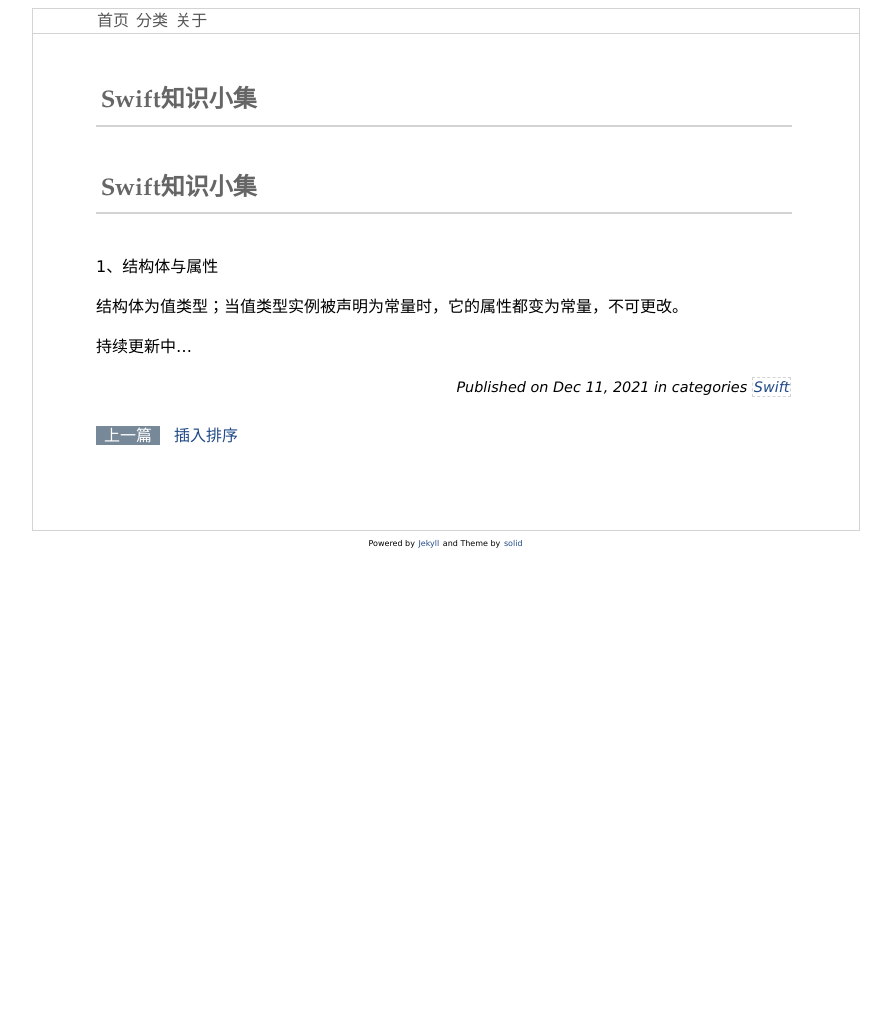
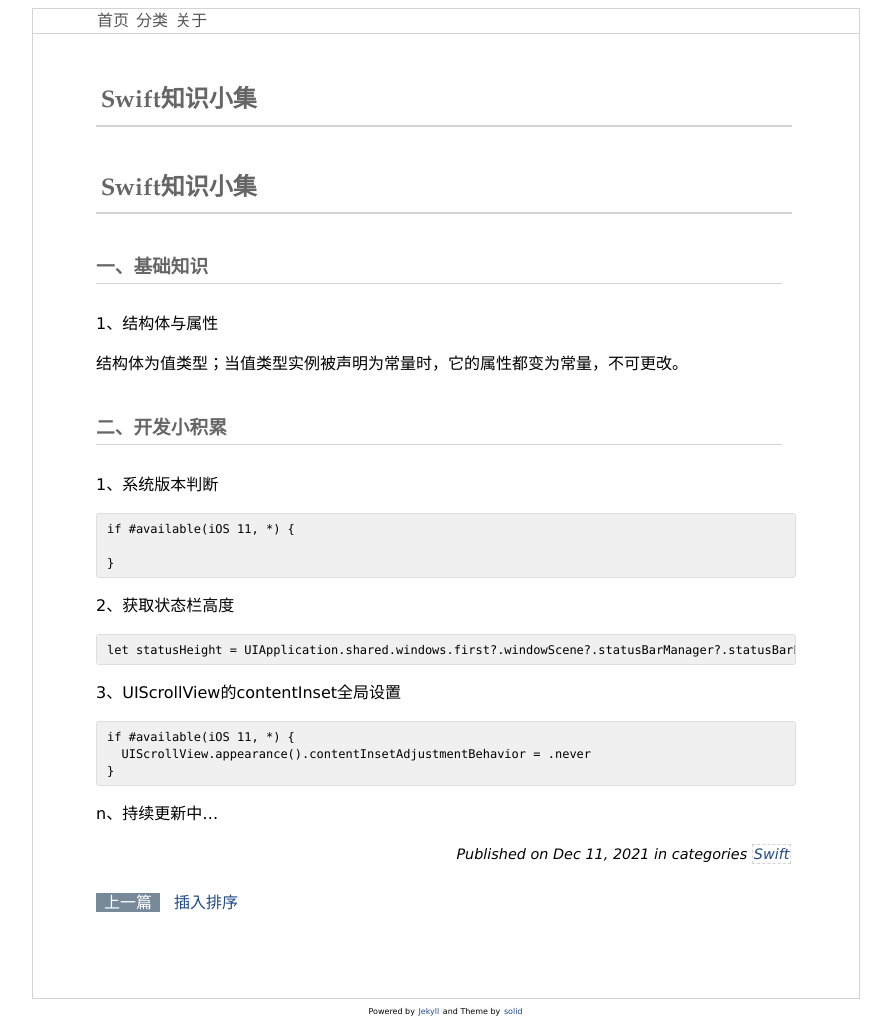
Before and after one commit to RunzhuZhao/RunzhuZhao.github.io, a Jekyll site: the page built from _posts/2021-12-11-Swift学习笔记.md, in a window 1280 px wide. Shown: the whole page, without its empty margins (194-1085 px from the left). Built offline with Jekyll 4.4.1, drawn with Linux system fonts in a browser that asks for light colours; comment, search, counter and statistics services are not loaded; before the commit the page ends 900 px from its top, so only the background shows below that.

Commit message:
Update 2021-12-11-Swift学习笔记.md

````diff
--- a/_posts/2021-12-11-Swift学习笔记.md
+++ b/_posts/2021-12-11-Swift学习笔记.md
@@ -8,9 +8,35 @@ keywords: Swift, 笔记
 
 ## Swift知识小集
 
+### 一、基础知识
+
 1、结构体与属性
 
 结构体为值类型；当值类型实例被声明为常量时，它的属性都变为常量，不可更改。
 
 
-持续更新中...
+### 二、开发小积累
+
+1、系统版本判断
+```
+if #available(iOS 11, *) {
+
+}
+```
+
+2、获取状态栏高度
+
+```
+let statusHeight = UIApplication.shared.windows.first?.windowScene?.statusBarManager?.statusBarFrame.height ?? 20
+```
+
+3、UIScrollView的contentInset全局设置
+```
+if #available(iOS 11, *) {
+  UIScrollView.appearance().contentInsetAdjustmentBehavior = .never
+}
+```
+
+
+
+n、持续更新中...
````
